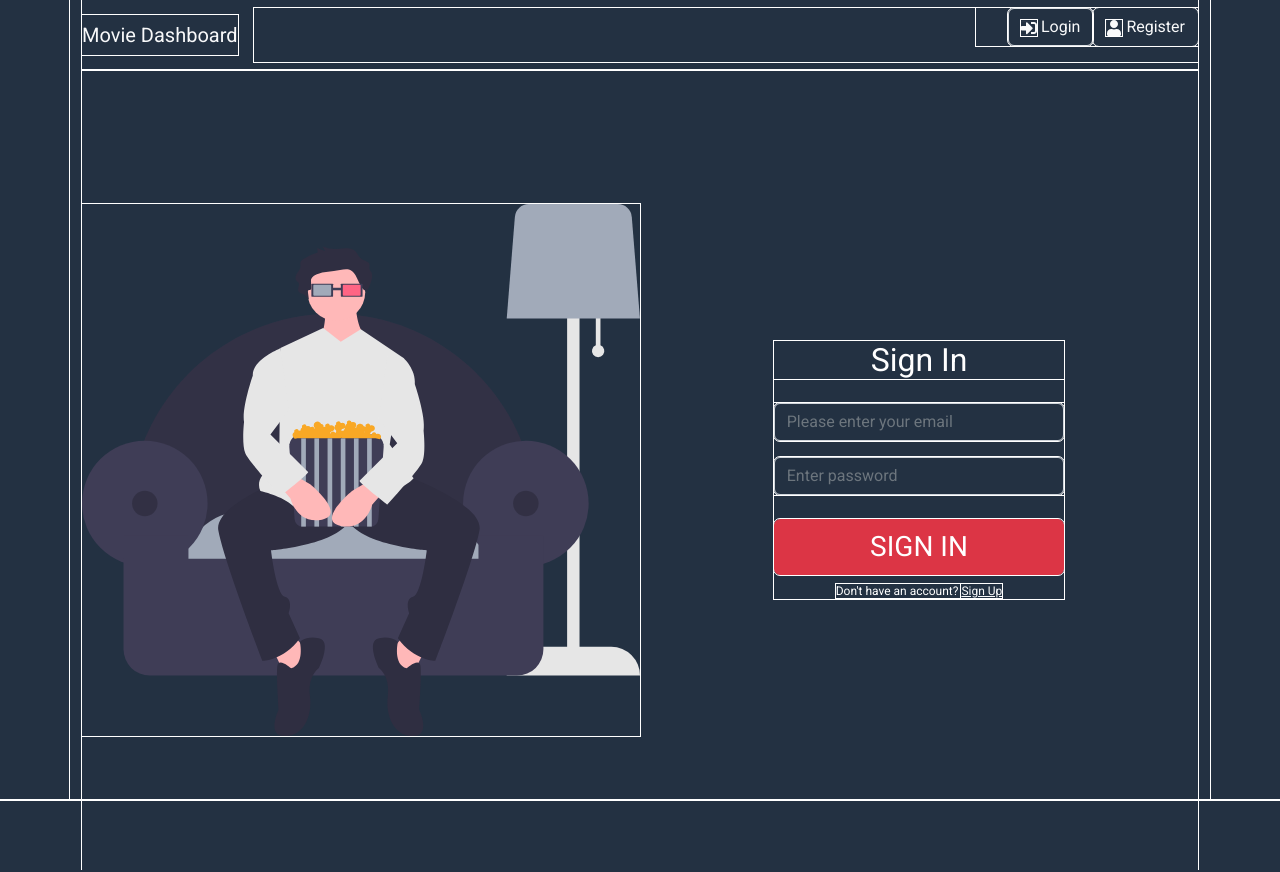
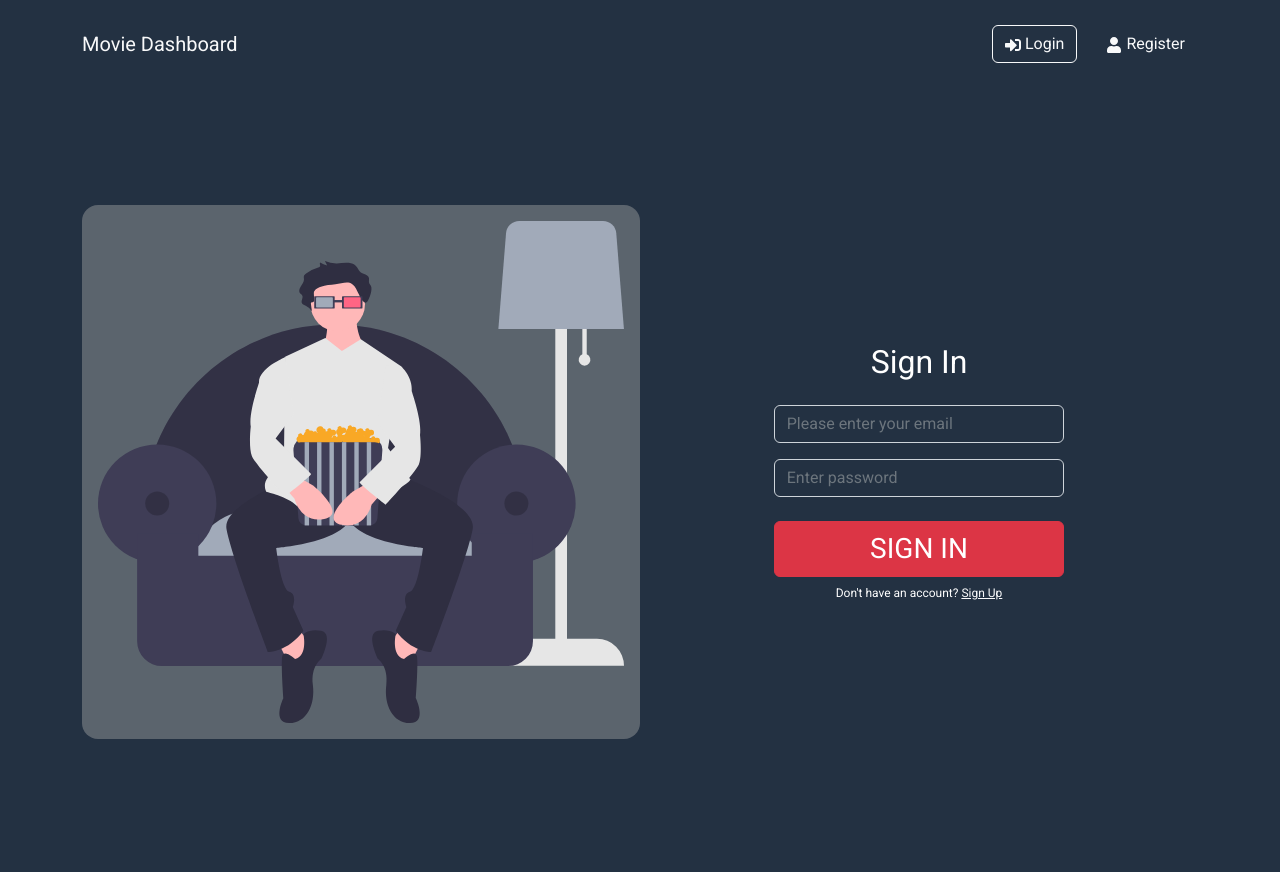
Before and after one commit to JonasStempickij/movie-app, a React (Create React App) app in the folder frontend/: page /login in a window 1280 px wide. Built offline with nearby package versions, Linux system fonts and the light colour scheme.

Commit message:
pagination fix

```diff
--- a/frontend/public/index.html
+++ b/frontend/public/index.html
@@ -39,5 +39,10 @@
       To begin the development, run `npm start` or `yarn start`.
       To create a production bundle, use `npm run build` or `yarn build`.
     -->
+        <script
+            src="https://cdn.jsdelivr.net/npm/bootstrap@5.2.0-beta1/dist/js/bootstrap.bundle.min.js"
+            integrity="sha384-pprn3073KE6tl6bjs2QrFaJGz5/SUsLqktiwsUTF55Jfv3qYSDhgCecCxMW52nD2"
+            crossorigin="anonymous"
+        ></script>
     </body>
 </html>
--- a/frontend/src/assets/sass/main.scss
+++ b/frontend/src/assets/sass/main.scss
@@ -13,7 +13,7 @@ $body-color: #fff;
     margin: 0;
     padding: 0;
     box-sizing: border-box;
-    outline: 1px white solid;
+    // outline: 1px white solid;
 }
 
 body {
@@ -24,6 +24,12 @@ body {
 
 .h-100vh {
     height: 100vh;
+}
+
+.illustration {
+    background: rgb(169 169 169 / 42%);
+    border-radius: 1rem;
+    padding: 1rem;
 }
 
 .paginate {
--- a/frontend/src/components/Header.jsx
+++ b/frontend/src/components/Header.jsx
@@ -1,7 +1,7 @@
-import { FaSignInAlt, FaSignOutAlt, FaUser } from "react-icons/fa";
-import { useNavigate } from "react-router-dom";
-import { useSelector, useDispatch } from "react-redux";
-import { logout, reset } from "../features/auth/authSlice";
+import { FaSignInAlt, FaSignOutAlt, FaUser } from 'react-icons/fa';
+import { useNavigate } from 'react-router-dom';
+import { useSelector, useDispatch } from 'react-redux';
+import { logout, reset } from '../features/auth/authSlice';
 
 const Header = () => {
     const navigate = useNavigate();
@@ -11,37 +11,40 @@ const Header = () => {
     const onLogout = () => {
         dispatch(logout());
         dispatch(reset());
-    navigate("/");
+        navigate('/');
     };
 
     return (
-    <nav className="navbar navbar-expand-md">
-      <a href="/" className="navbar-brand text-light">
+        <nav className='navbar navbar-expand-md pt-4'>
+            <a href='/' className='navbar-brand text-light'>
                 Movie Dashboard
             </a>
             <button
-        className="navbar-toggler"
-        type="button"
-        data-bs-toggle="collapse"
-        data-bs-target="#navbarSupportedContent"
-        aria-controls="navbarSupportedContent"
-        aria-expanded="false"
-        aria-label="Toggle navigation"
+                className='navbar-toggler navbar-dark'
+                type='button'
+                data-bs-toggle='collapse'
+                data-bs-target='#navbarSupportedContent'
+                aria-controls='navbarSupportedContent'
+                aria-expanded='false'
+                aria-label='Toggle navigation'
             >
-        <span className="navbar-toggler-icon"></span>
+                <span className='navbar-toggler-icon'></span>
             </button>
-      <div className="collapse navbar-collapse" id="navbarSupportedContent">
-        <ul className="ms-auto">
+            <div
+                className='collapse navbar-collapse'
+                id='navbarSupportedContent'
+            >
+                <ul className='navbar-nav ms-auto d-flex align-items-center gap-3 mt-3 mt-md-0'>
                     {user ? (
-            <button className="btn" onClick={onLogout}>
+                        <button className='btn' onClick={onLogout}>
                             <FaSignOutAlt /> Logout
                         </button>
                     ) : (
                         <>
-              <a className="text-light btn border-pill border" href="/login">
+                            <a className='btn btn-outline-light' href='/login'>
                                 <FaSignInAlt /> Login
                             </a>
-              <a className="text-light btn" href="/register">
+                            <a className='btn text-light' href='/register'>
                                 <FaUser /> Register
                             </a>
                         </>
--- a/frontend/src/components/MovieItem.jsx
+++ b/frontend/src/components/MovieItem.jsx
@@ -1,6 +1,6 @@
-import { useDispatch } from "react-redux";
-import { useNavigate } from "react-router-dom";
-import { setMovie } from "../features/movies/movieSlice";
+import { useDispatch } from 'react-redux';
+import { useNavigate } from 'react-router-dom';
+import { setMovie } from '../features/movies/movieSlice';
 
 const MovieItem = ({ movie }) => {
     const dispatch = useDispatch();
@@ -8,13 +8,13 @@ const MovieItem = ({ movie }) => {
 
     const onClick = async () => {
         await dispatch(setMovie(movie._id));
-    await navigate("/movie/" + movie._id);
+        await navigate('/movie/' + movie._id);
     };
 
     return (
-    <div className="col-6 col-md-4 col-lg-3 d-flex mb-3 align-items-center justify-content-center">
+        <div className='col-6 col-md-4 col-lg-2 d-flex mb-3 align-items-center justify-content-center'>
             <button onClick={onClick}>
-        <img className="img-fluid" src={movie.thumb_url} alt="" />
+                <img className='img-fluid' src={movie.thumb_url} alt='' />
             </button>
         </div>
     );
--- a/frontend/src/features/movies/movieService.js
+++ b/frontend/src/features/movies/movieService.js
@@ -1,6 +1,6 @@
-import axios from "axios";
+import axios from 'axios';
 
-const API_URL = "/api/movies/";
+const API_URL = '/api/movies/';
 
 // Add new movie
 const addMovie = async (movieData, token) => {
@@ -23,7 +23,7 @@ const getMovies = async (filter, token) => {
         },
     };
     const response = await axios.get(
-    API_URL + `?page=${page}&genre=${genre}`,
+        API_URL + `?page=${page + 1}&genre=${genre}`,
         config
     );
 
@@ -61,7 +61,7 @@ const imdbMovies = async (token) => {
             Authorization: `Bearer ${token}`,
         },
     };
-  const response = await axios.put(API_URL, "", config);
+    const response = await axios.put(API_URL, '', config);
 
     return response.data;
 };
--- a/frontend/src/pages/Dashboard.jsx
+++ b/frontend/src/pages/Dashboard.jsx
@@ -1,11 +1,11 @@
-import React, { useEffect } from "react";
-import { useNavigate } from "react-router-dom";
-import { useSelector, useDispatch } from "react-redux";
-import MovieForm from "../components/MovieForm";
-import { setPage, getMovies, imdbMovies } from "../features/movies/movieSlice";
-import Spinner from "../components/Spinner";
-import MovieItem from "../components/MovieItem";
-import ReactPaginate from "react-paginate";
+import React, { useEffect } from 'react';
+import { useNavigate } from 'react-router-dom';
+import { useSelector, useDispatch } from 'react-redux';
+import MovieForm from '../components/MovieForm';
+import { setPage, getMovies, imdbMovies } from '../features/movies/movieSlice';
+import Spinner from '../components/Spinner';
+import MovieItem from '../components/MovieItem';
+import ReactPaginate from 'react-paginate';
 
 const Dashboard = () => {
     const navigate = useNavigate();
@@ -32,7 +32,7 @@ const Dashboard = () => {
             console.log(message);
         }
         if (!user) {
-      navigate("/login");
+            navigate('/login');
         }
 
         dispatch(getMovies({ page, genre }));
@@ -48,24 +48,30 @@ const Dashboard = () => {
 
     return (
         <>
-      <section className="text-center p-5">
-        <div className="h1">Welcome to {user && user.name} movie dashboard</div>
-        {totalMovies ? <small>you have {totalMovies} movies</small> : ""}
+            <section className='text-center p-5'>
+                <div className='h1'>
+                    Welcome to {user && user.name} movie dashboard
+                </div>
+                {totalMovies ? (
+                    <small>you have {totalMovies} movies</small>
+                ) : (
+                    ''
+                )}
             </section>
 
-      {totalMovies === 0 ? "" : <MovieForm genre={genre} />}
+            {totalMovies === 0 ? '' : <MovieForm genre={genre} />}
 
             <section
-        className="content"
+                className='content'
                 style={{
-          display: "flex",
-          flexDirection: "column",
-          alignItems: "center",
-          gap: "20px",
+                    display: 'flex',
+                    flexDirection: 'column',
+                    alignItems: 'center',
+                    gap: '20px',
                 }}
             >
                 {totalMovies > 0 ? (
-          <div className="row mb-3">
+                    <div className='row mb-3'>
                         {movies.map((movie) => {
                             return <MovieItem key={movie._id} movie={movie} />;
                         })}
@@ -75,7 +81,7 @@ const Dashboard = () => {
                         <h3>You have no movies</h3>
                         <p>Would you like to add IMDB top 250 movies ?</p>
                         <button
-              className="btn btn-outline-light"
+                            className='btn btn-outline-light'
                             onClick={() => dispatch(imdbMovies())}
                         >
                             Populate dashboard
@@ -83,15 +89,15 @@ const Dashboard = () => {
                     </>
                 )}
             </section>
-      {totalMovies > 16 ? (
+            {totalMovies > 18 ? (
                 <ReactPaginate
-          className="paginate"
+                    className='paginate'
                     onPageChange={handlePageClick}
                     pageCount={numOfPages}
                     forcePage={page}
                 />
             ) : (
-        ""
+                ''
             )}
         </>
     );
--- a/frontend/src/pages/Login.jsx
+++ b/frontend/src/pages/Login.jsx
@@ -56,7 +56,7 @@ const Login = () => {
     return (
         <div className='d-flex h-100 align-items-center'>
             <img
-                className='d-none d-md-block img-fluid col-md-6'
+                className='d-none d-md-block img-fluid col-md-6 illustration'
                 src={couch}
                 alt=''
             />
```
Also changed, not shown: frontend/src/features/movies/movieSlice.js (+10 -10 lines), frontend/src/assets/css/main.css, 2 other files (tests, documents, lock files or other folders). Lines whose indentation alone changed are shown as unchanged.
